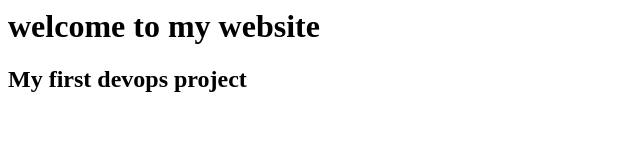
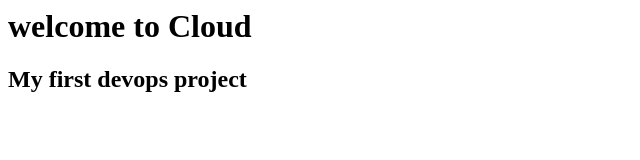
Before and after one commit to Sagarbud/website, a plain HTML site: page index.html in a window 1280 px wide. Shown: the whole page, without its empty margins (0-640 px from the left). Drawn offline with Linux system fonts and the light colour scheme.

Commit message:
changed website pro

```diff
--- a/index.html
+++ b/index.html
@@ -1,7 +1,7 @@
 <html>
 <title>Jenkins CI/CD pipeline</title>
 <body>
-<h1>welcome to my website </h1>
+<h1>welcome to Cloud </h1>
 <h2>My first devops project </h2>
 </body>
 </html>
```
